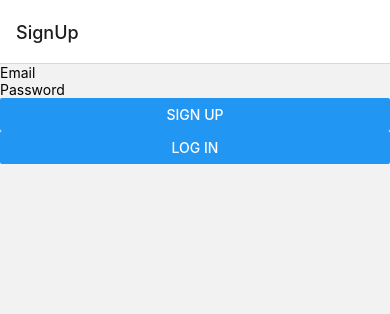
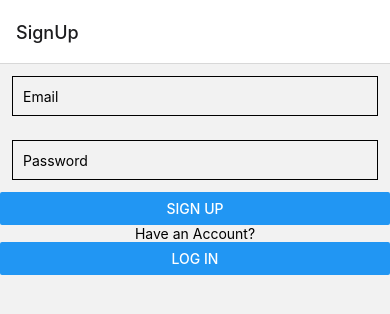
Before and after one commit to soft-boy/CCApp, a React Native app: screen /SignUp in a window 390 px wide. Shown: the top 314 px of the page. Built offline with nearby package versions, Linux system fonts and the light colour scheme; what @emotion/native would draw is missing.

Commit message:
style auth a lil

```diff
--- a/source/auth/SignInScreen.js
+++ b/source/auth/SignInScreen.js
@@ -1,6 +1,13 @@
 import React, { useContext, useState } from 'react'
 import { View, TextInput, Button } from 'react-native';
 import { FirebaseContext } from './FirebaseProvider'
+
+const InputStyle = {
+  height: 40,
+  margin: 12,
+  borderWidth: 1,
+  padding: 10,
+}
 
 export default () => {
   const [email, setEmail] = useState('');
@@ -11,11 +18,13 @@ export default () => {
   return (
     <View>
       <TextInput
+        style={InputStyle}
         placeholder="Email"
         value={email}
         onChangeText={setEmail}
       />
       <TextInput
+        style={InputStyle}
         placeholder="Password"
         value={password}
         onChangeText={setPassword}
--- a/source/auth/SignUpScreen.js
+++ b/source/auth/SignUpScreen.js
@@ -1,6 +1,13 @@
 import React from 'react'
-import { View, TextInput, Button } from 'react-native';
+import { View, TextInput, Button, Text } from 'react-native';
 import { FirebaseContext } from './FirebaseProvider'
+
+const InputStyle = {
+  height: 40,
+  margin: 12,
+  borderWidth: 1,
+  padding: 10,
+}
 
 export default ({ navigation }) => {
   const [email, setEmail] = React.useState('');
@@ -11,17 +18,20 @@ export default ({ navigation }) => {
   return (
     <View>
       <TextInput
+        style={InputStyle}
         placeholder="Email"
         value={email}
         onChangeText={setEmail}
       />
       <TextInput
+        style={InputStyle}
         placeholder="Password"
         value={password}
         onChangeText={setPassword}
         secureTextEntry
       />
       <Button title="Sign Up" onPress={() => signUp(email, password)} />
+      <Text style={{ alignSelf: 'center' }}>Have an Account?</Text>
       <Button title="Log in" onPress={() => navigation.navigate('SignIn')} />
     </View>
   );
```
